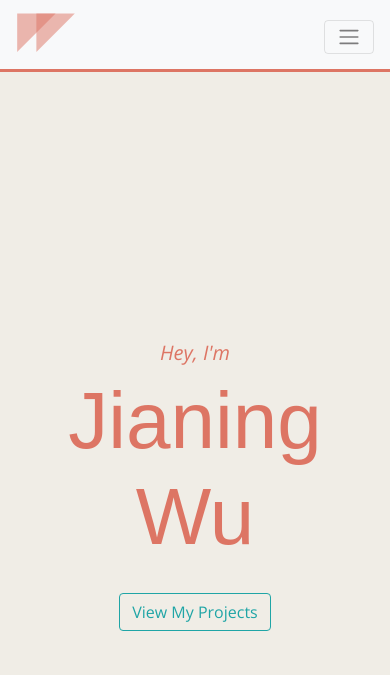
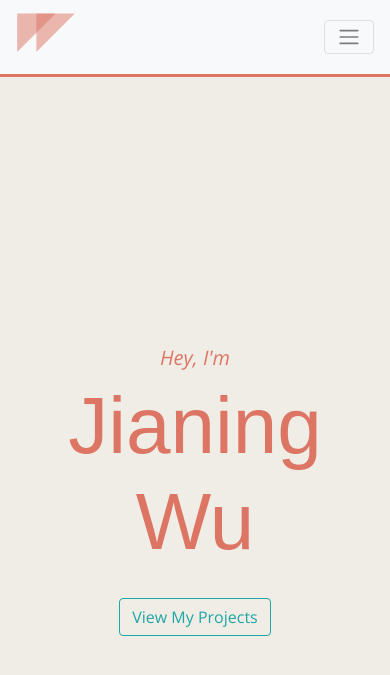
Before and after one commit to JIWU6498/wujenny.com, a Jekyll site: the page built from index.md, in a window 390 px wide and 900 px high. Shown: the top 675 px of the window. Built offline with Jekyll 4.4.1, drawn with Linux system fonts in a browser that asks for light colours; nearby versions of some CDN libraries; some web fonts are replaced.

Commit message:
modify nav media queries

```diff
--- a/assets/css/styles.css
+++ b/assets/css/styles.css
@@ -79,7 +79,7 @@ body {
 }
 @media (max-width: 480px) {
   #nav {
-    height: 8vh;
+    height: 11vh;
   }
 }
 
--- a/scss/component/_navigation.scss
+++ b/scss/component/_navigation.scss
@@ -7,7 +7,7 @@
     // font-family: 'Alatsi', sans-serif;
 
     @include media-query-s($break-s) {
-        height: 8vh;
+        height: 11vh;
     }
 }
 
```
